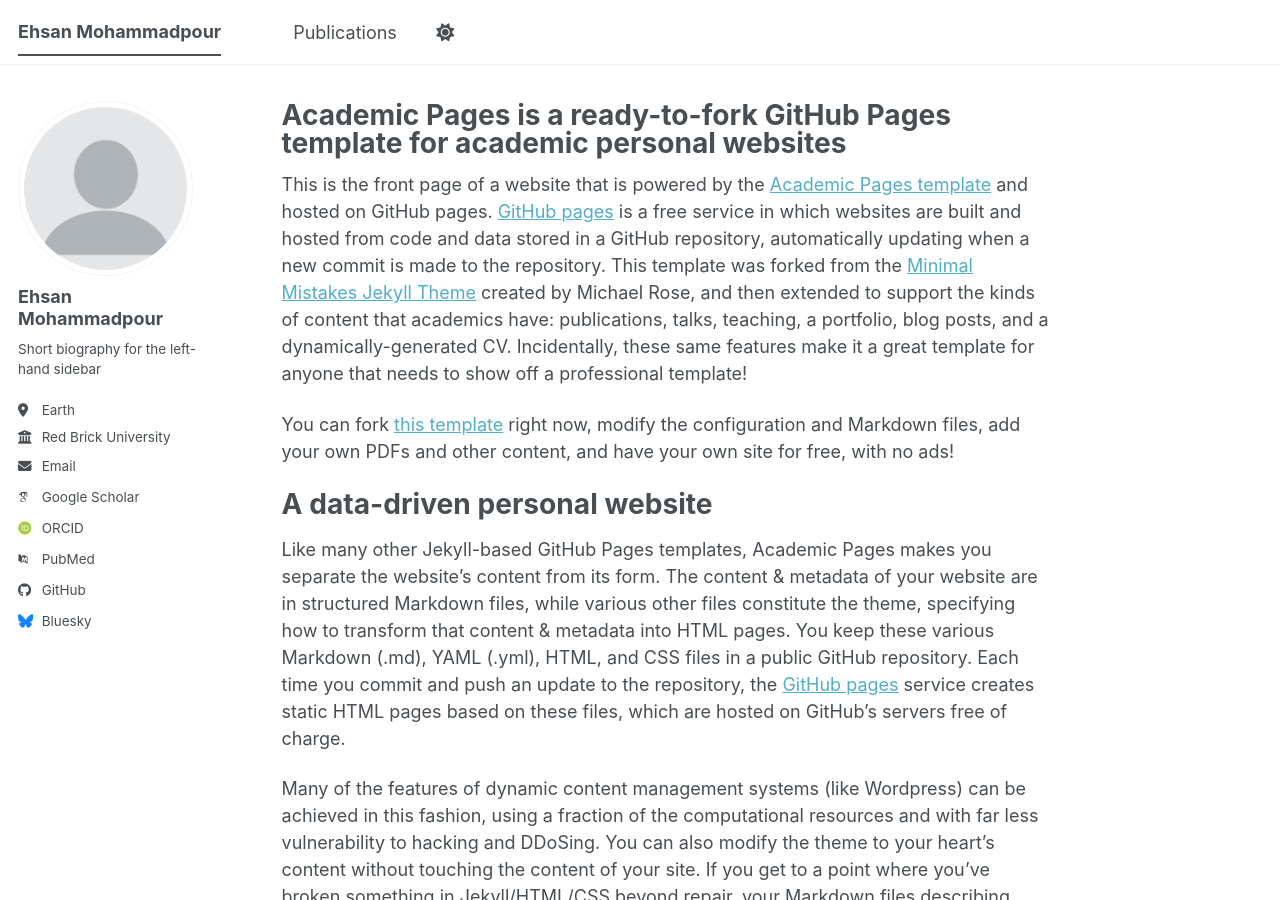
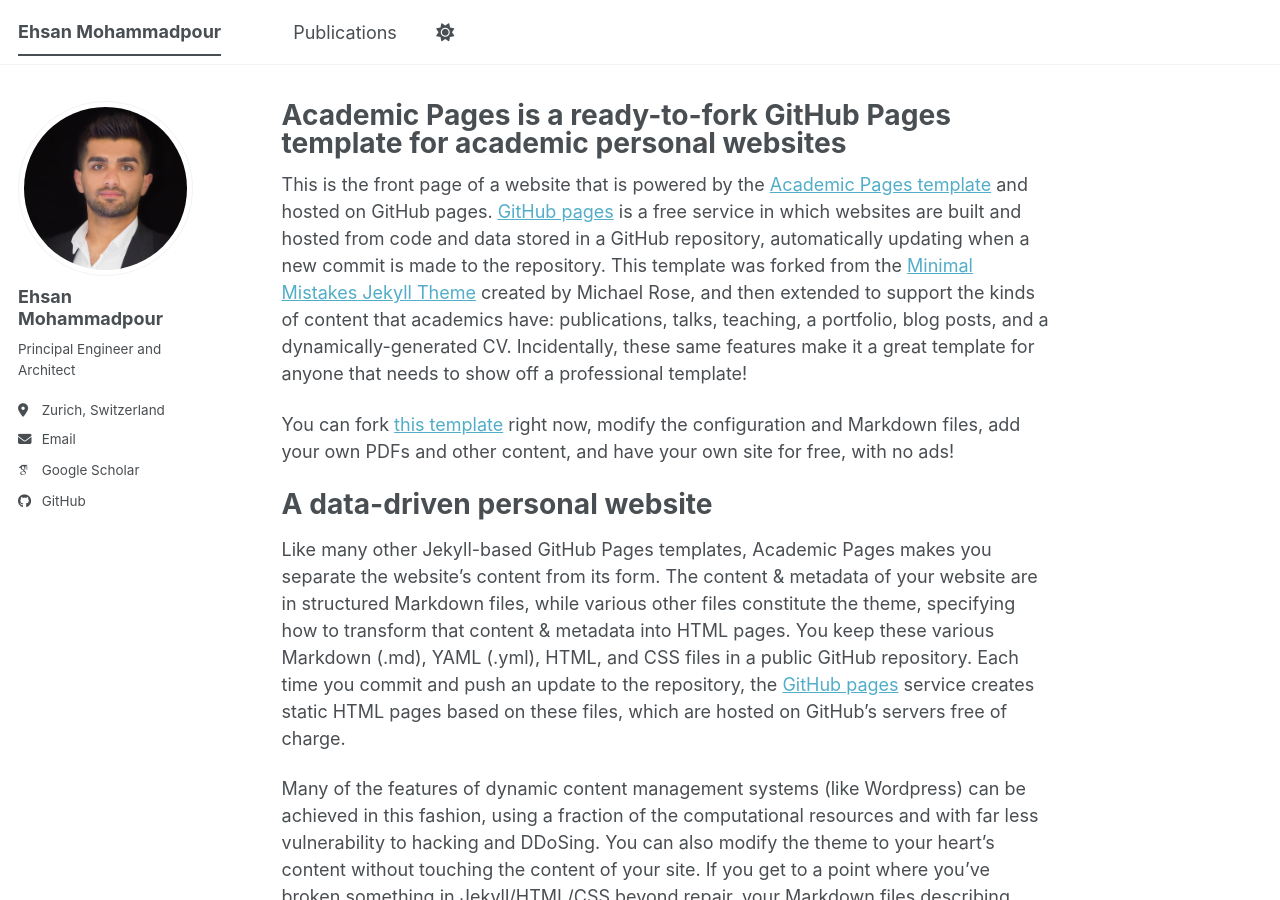
Before and after one commit to ehsanmpd/ehsanmpd.github.io, a Jekyll site: the page built from _pages/about.md, in a window 1280 px wide and 900 px high. Built offline with Jekyll 4.4.1, drawn with Linux system fonts in a browser that asks for light colours; some web fonts are replaced; a script bundle is joined from its source files by our own code; library files that are not in the unit come from our copies.

Commit message:
basic info update

```diff
--- a/_config.yml
+++ b/_config.yml
@@ -23,25 +23,25 @@
 #               Additional customization can be done by editing /_includes/author-profile.html
 author:
   # Biographic information
-  avatar           : "profile.png"
+  avatar           : "ehsan.jpg"
   name             : "Ehsan Mohammadpour" # Update with your name
   pronouns         : # example: "she/her"
-  bio              : "Short biography for the left-hand sidebar"
-  location         : "Earth"
-  employer         : "Red Brick University"
+  bio              : "Principal Engineer and Architect"
+  location         : "Zurich, Switzerland"
+  employer         : #
   uri              : # URL
-  email            : "none@example.org"
+  email            : "ehsanmpd_at_gmail.com"
 
   # Academic websites
   academia         : # URL
   arxiv            : # URL - Update with the correct link to your profile
-  googlescholar    : "https://scholar.google.com/citations?user=PS_CX0AAAAAJ"
+  googlescholar    : "https://scholar.google.ch/citations?user=GgPUqI4AAAAJ&hl=en"
   inspire-hep      : # URL
   impactstory      : # URL
-  orcid            : "https://orcid.org/yourorcidurl"
+  orcid            : # URL
   semantic         : # URL
   ssrn             : # URL
-  pubmed           : "https://www.ncbi.nlm.nih.gov/pubmed/?term=john+snow"
+  pubmed           : # URL
   researchgate     : # URL
   scopus           : # URL
   zotero           : # URL
@@ -51,13 +51,13 @@
   bitbucket        : # Username - Update with your username on the site
   codepen          : # Username
   dribbble         : # Username
-  github           : "academicpages"
+  github           : "ehsanmpd"
   kaggle           : # Username
   stackoverflow    : # User number or user number and name (i.e., use "1" or "1/jeff-atwood")
 
   # Social media
   artstation       : # Username
-  bluesky          : "bsky.app" # Replace this with you Bluesky username
+  bluesky          : # Username
   facebook         : # Username
   flickr           : # Username
   foursquare       : # Username
```
Also changed, not shown: images/ehsan.jpg (added).
